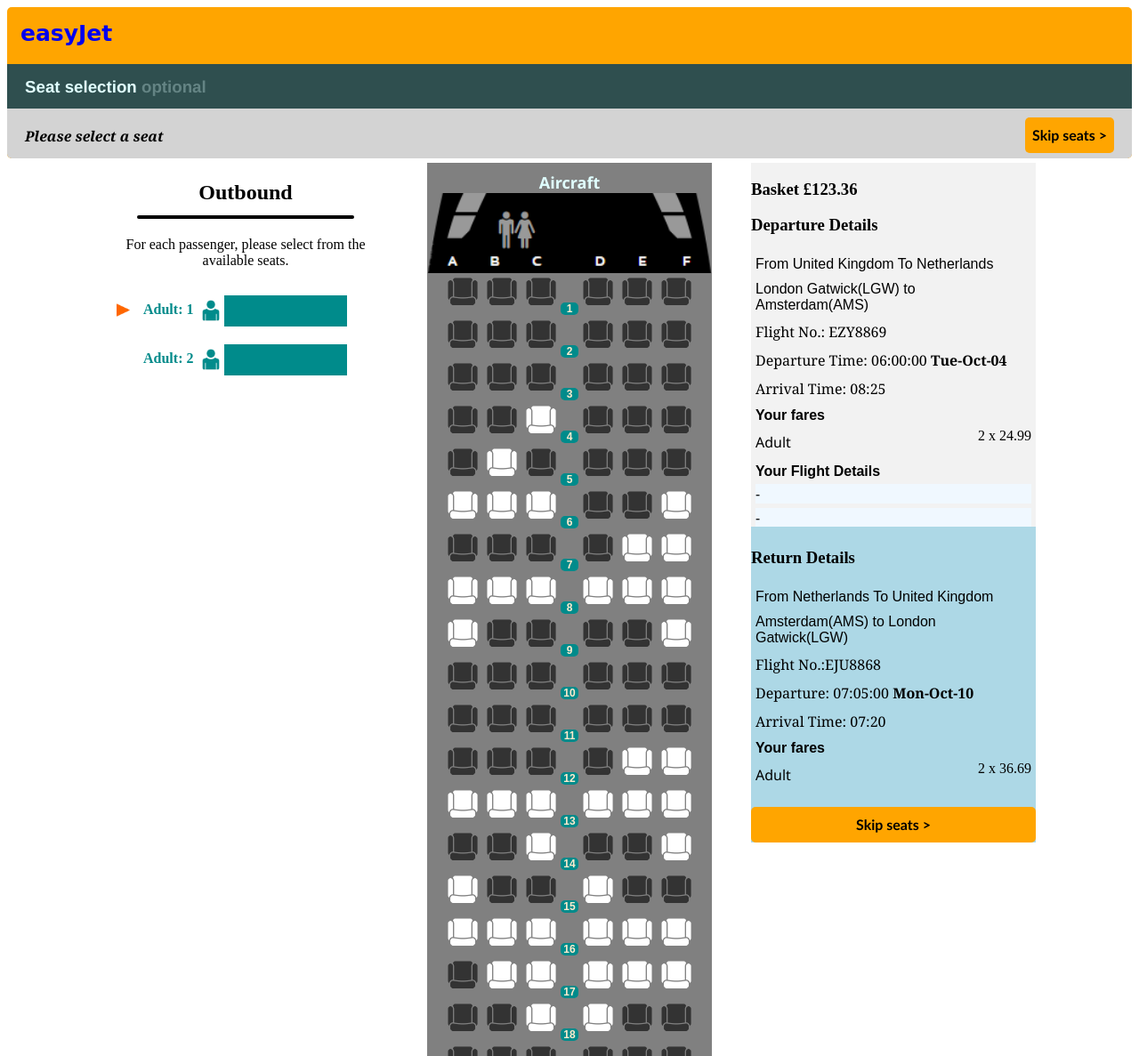
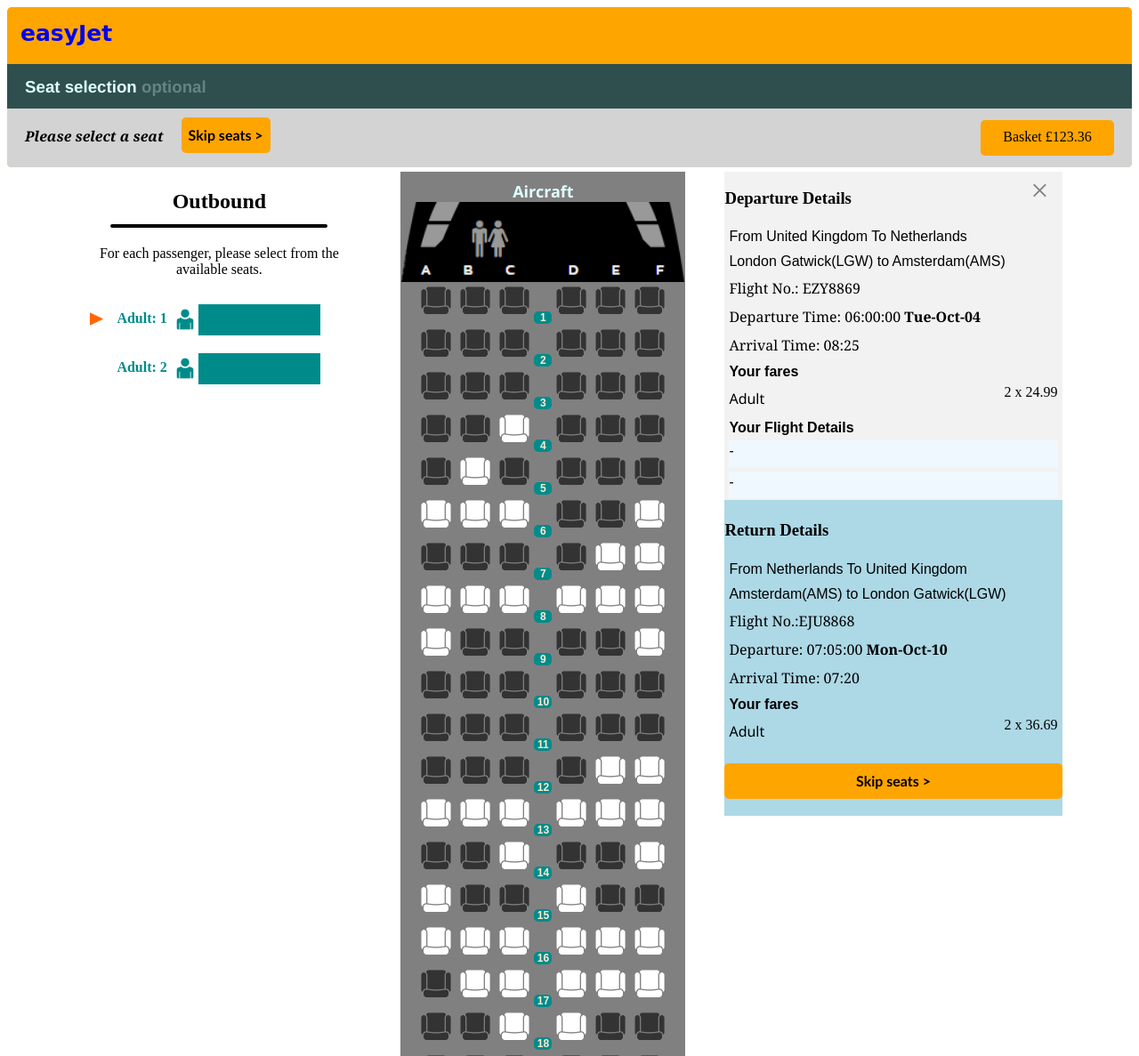
Before and after one commit to tunnyein8870/seat-reservation-system-like-easyjet, a Flask app: page / in a window 1280 px wide. Shown: the top 1187 px of the page at 89% size. Run offline with Flask 2, Linux system fonts and the light colour scheme.

Commit message:
set date and time for departure and basket transition

```diff
--- a/static/seats.css
+++ b/static/seats.css
@@ -4,7 +4,7 @@
 #top{
     border-radius: 5px;
     width: 100%;
-    height: 170px;
+    height: 180px;
     background-color: orange;
     display: block;
     overflow: hidden;
@@ -54,11 +54,6 @@
     font-family: 'Gill Sans', 'Gill Sans MT', Calibri, 'Trebuchet MS', sans-serif;
     font-weight: bold;
 }
-#skip-btn{
-    float:right;
-    margin-right: 20px;
-    margin-top: 10px;
-}
 
 #skip_btn{
     float: right;
@@ -70,11 +65,30 @@
     opacity: .3;
 }
 #flight-info{
+    float: left;
     margin-left: 20px;
     padding-top: 20px;
     font-family: Cambria, Cochin, Georgia, Times, 'Times New Roman', serif;
     font-weight: bold;
     font-style: italic;
+}
+
+#skip-btn{
+    float: left;
+    margin-left: 20px;
+    margin-top: 10px;
+}
+#basket{
+    text-align: center;
+    padding-top: 10px;
+    background-color: orange;
+    width: 150px;
+    height: 30px;
+    float:right;
+    margin-right: 20px;
+    margin-top: 13px;
+    border-radius: 5px;
+    cursor: pointer;
 }
 .block{
     display: inline-block;
@@ -221,7 +235,7 @@
     margin: 20px;
     margin-top: 5px;
     display: inline-block;
-    width:320px;
+    width:30%;
     background-color: #f2f2f2;
 }
 #rhs h3{
@@ -294,6 +308,7 @@
     margin-top: 5px;
 }
 .outbound_seats div{
+    height: 30px;
     background-color: aliceblue;
     font-family: 'Segoe UI', Tahoma, Geneva, Verdana, sans-serif;
     font-weight: normal;
@@ -315,3 +330,42 @@
     background-color: lightblue;
 
 }
+.sidenav {
+    height: 100%;
+    width: 0;
+    z-index: 1;
+    top: 0;
+    left: 0;
+    background-color: #111;
+    overflow-x: hidden;
+    transition: 0.5s;
+    /* padding-top: 60px; */
+  }
+
+.sidenav a {
+    padding: 8px 8px 8px 32px;
+    text-decoration: none;
+    font-size: 25px;
+    color: #818181;
+    display: block;
+    transition: 0.3s;
+}
+
+.sidenav a:hover {
+color: #f1f1f1;
+}
+
+.sidenav .closebtn {
+    float: right;
+    padding: 0;
+    padding-right: 15px;
+    margin: 0;
+    top: 0;
+    right: 25px;
+    font-size: 36px;
+    margin-left: 50px;
+}
+
+@media screen and (max-width:200px){
+    .sidenav {width: 100%};
+}
--- a/static/seats.js
+++ b/static/seats.js
@@ -244,6 +244,7 @@
     }
     document.getElementById('skip-btn').innerHTML = change_btn();
     document.getElementById('skip_btn').innerHTML = change_btn();
+
 }
 function change_btn(numberPassengers){
     let occupy = document.querySelectorAll('.occupied');
@@ -270,3 +271,12 @@
     let settime = sdate.toString().split(' ')[4];
     return `${settime} <b>${setdate}</b>`;
 }
+
+document.getElementById('basket').onclick =()=>{
+    document.getElementById("rhs").style.width = "30%";
+}
+document.getElementById("close").onclick = ()=>{
+    document.getElementById("rhs").style.width = "0";
+}
+let a = document.getElementById("row_0");
+console.log(a);
--- a/templates/index.html
+++ b/templates/index.html
@@ -14,8 +14,9 @@
             </h3>
         </div>
         <div class="skip_div">
+            <div id="flight-info">Please select a seat</div>
             <div id="skip-btn" type="submit"></div>
-            <div id="flight-info">Please select a seat</div>
+            <div id="basket"> Basket £<span id=basketTotal></span></div>
         </div>
     </div>
     <div id="items">
@@ -30,8 +31,9 @@
     <div id="center">Aircraft
     </div>
 
-    <div id="rhs">
-        <h3>Basket £<span id=basketTotal></span></h3>
+    <div id="rhs" class="sidenav">
+        <!-- <div id="basket"><h3>Basket £<span id=basketTotal></span></h3></div> -->
+        <a href="javascript:void(0)" id="close" class="closebtn">&times;</a>
         <div id="outbound"></div>
         <div id="inbound"></div>
     </div>
```
